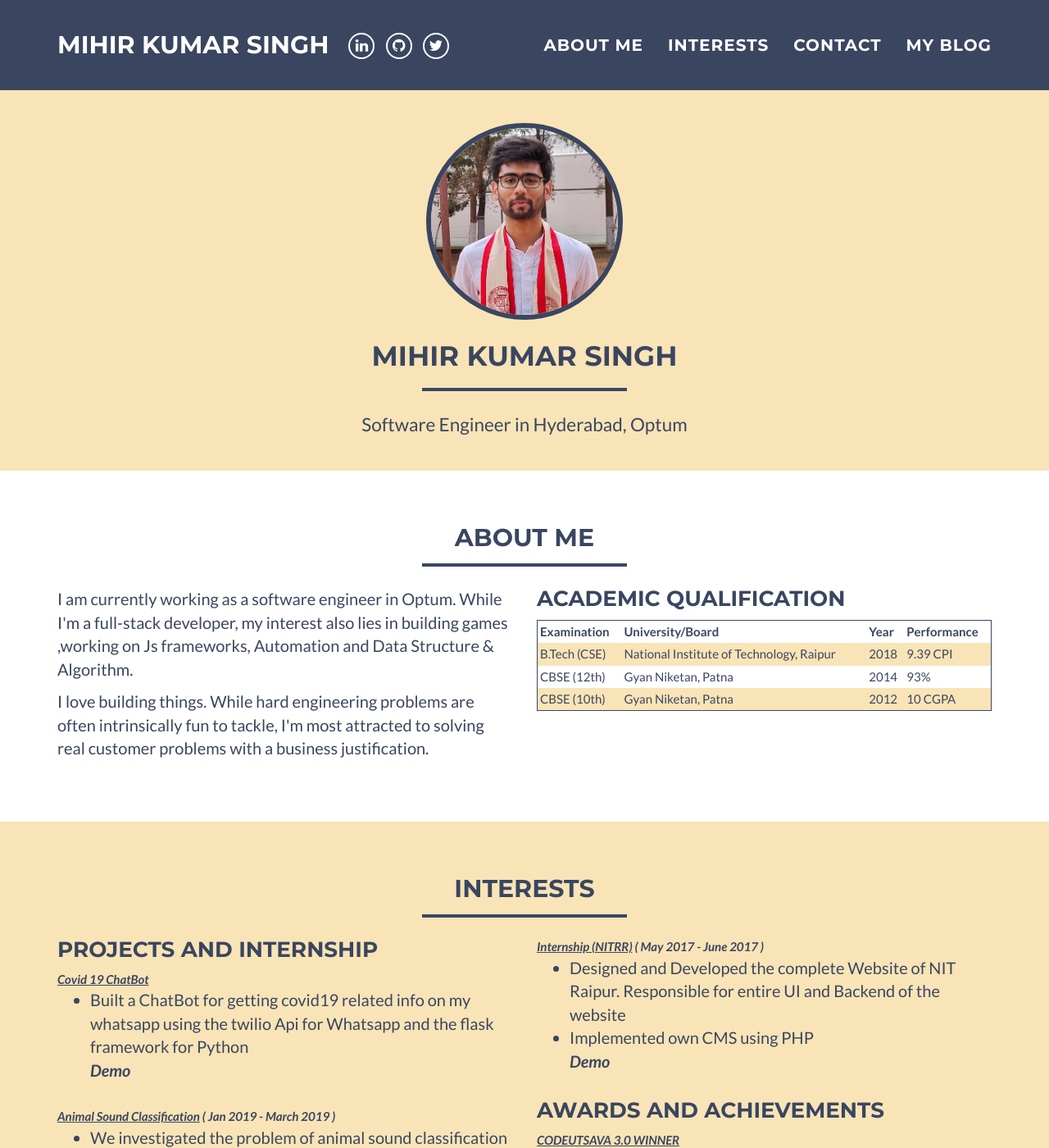
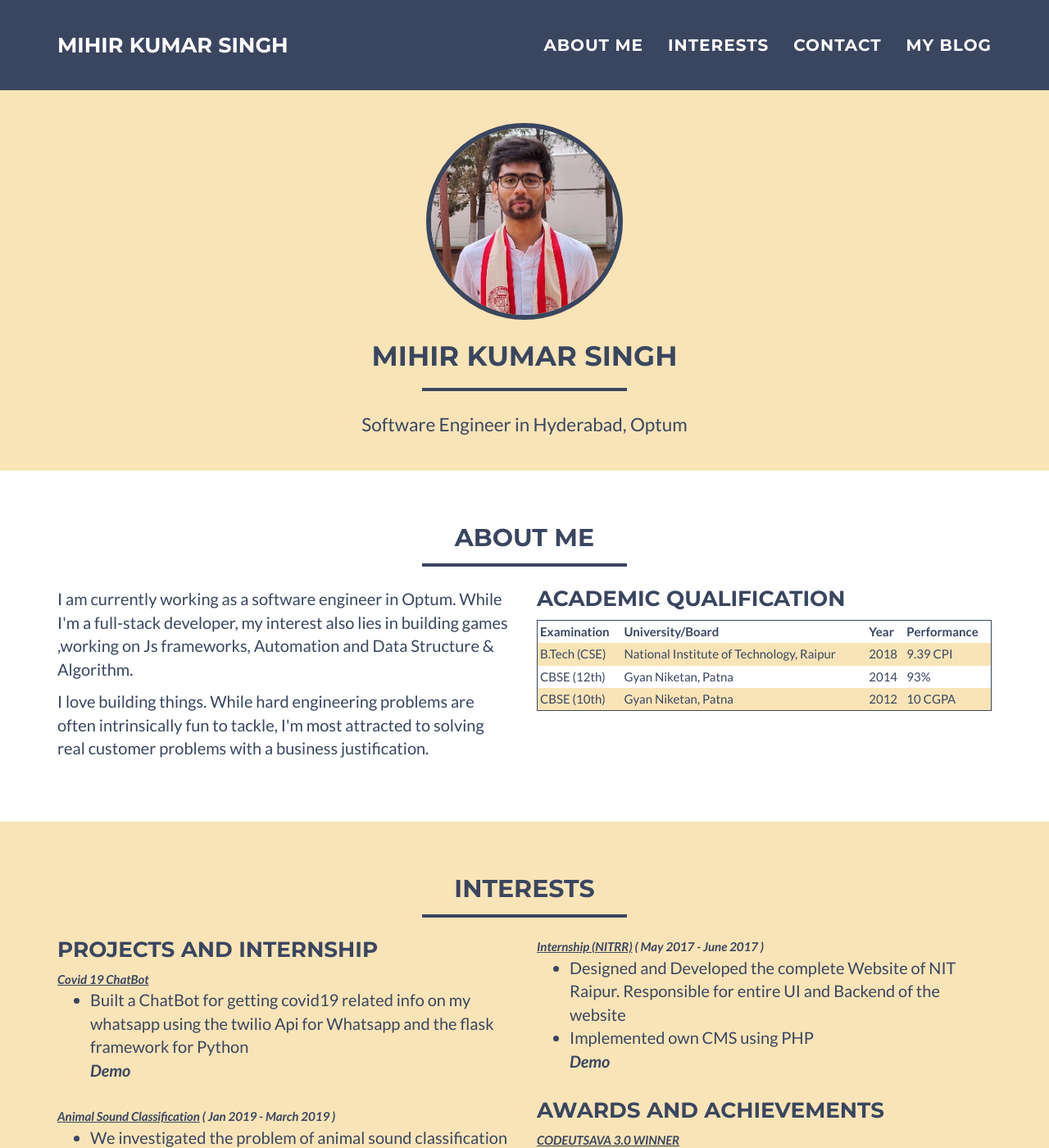
Before and after one commit to Mihirkumarsingh/portfolio, a Jekyll site: the page built from index.html, in a window 1280 px wide and 1400 px high. Shown: the whole window at 82% size. Built offline with Jekyll 4.4.1, drawn with Linux system fonts in a browser that asks for light colours.

Commit message:
social logo issue fix

```diff
--- a/_includes/css/main.css
+++ b/_includes/css/main.css
@@ -135,7 +135,7 @@ header .intro-text .skills {
     }
 
     .navbar-fixed-top .navbar-brand {
-        font-size: 2em;
+        font-size: 1.7em;
         -webkit-transition: all .3s;
         -moz-transition: all .3s;
         transition: all .3s;
@@ -146,7 +146,7 @@ header .intro-text .skills {
     }
 
     .navbar-fixed-top.navbar-shrink .navbar-brand {
-        font-size: 1.5em;
+        font-size: 1.2em;
     }
 }
 
--- a/_layouts/default.html
+++ b/_layouts/default.html
@@ -44,9 +44,6 @@
                    <span class="icon-bar"></span>
                </button>
                <a class="navbar-brand" href="#page-top">{{ site.name }}</a>
-               {% for network in site.social %}
-               <a href="{{ network.url }}" class="btn-social btn-outline"><i class="fa fa-fw fa-{{ network.title }}"></i></a>
-               {% endfor %}
            </div>
 
            <!-- Collect the nav links, forms, and other content for toggling -->
@@ -95,11 +92,20 @@
     <!-- Footer -->
     <footer class="text-center">
         <div class="footer-below">
-            <div class="container" style="position:absolute;width:100%;left: 0;">
+            <div class="container">
+              <div class="row">
+                  <div class="col-lg-12" >
+              {% for network in site.social %}
+              <a href="{{ network.url }}" class="btn-social btn-outline"><i class="fa fa-fw fa-{{ network.title }}"></i></a>
+              {% endfor %}
+            </div>
+          </div>
+          <br>
                 <div class="row">
                     <div class="col-lg-12" >
                         Copyright &copy; {{ site.name }} 20{{ site.time | date: '%y' }}
                     </div>
+
                 </div>
             </div>
         </div>
```
Also changed, not shown: _includes/css/bootstrap.min.css, 3 other files.
